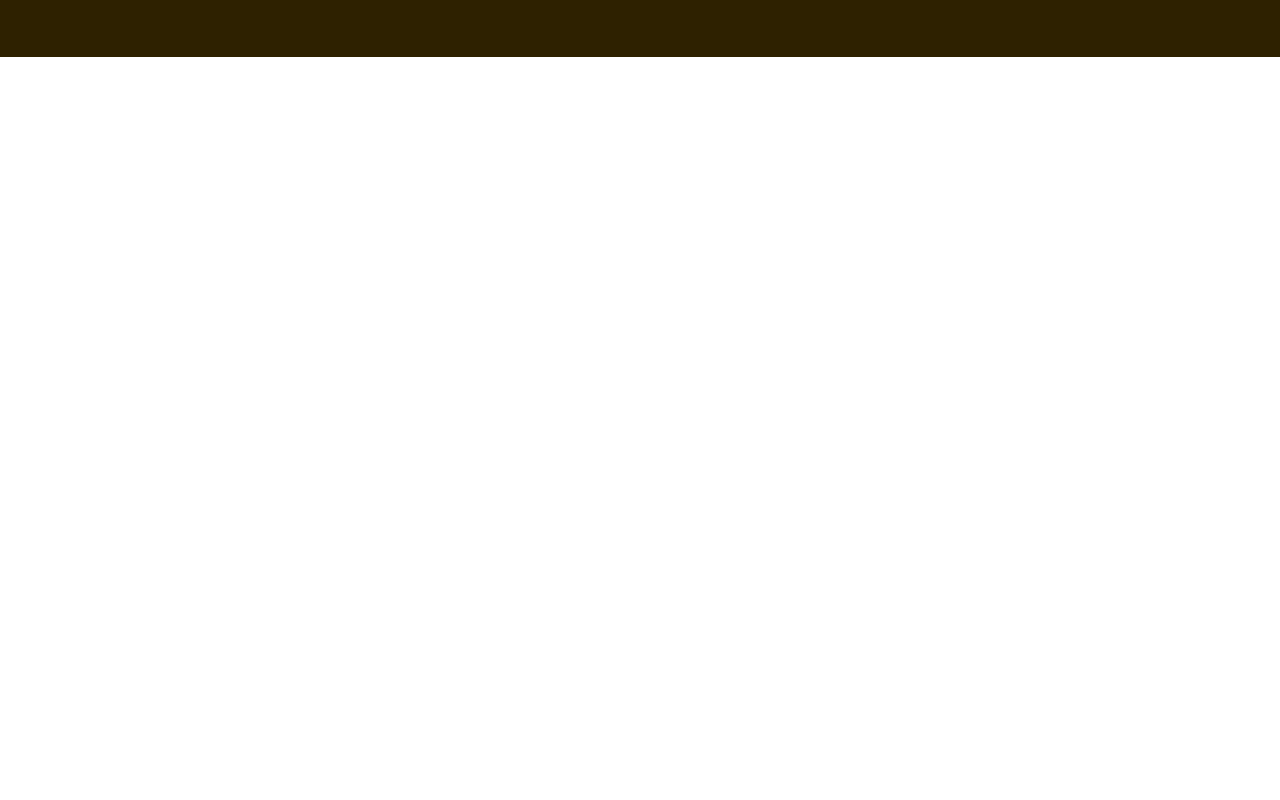
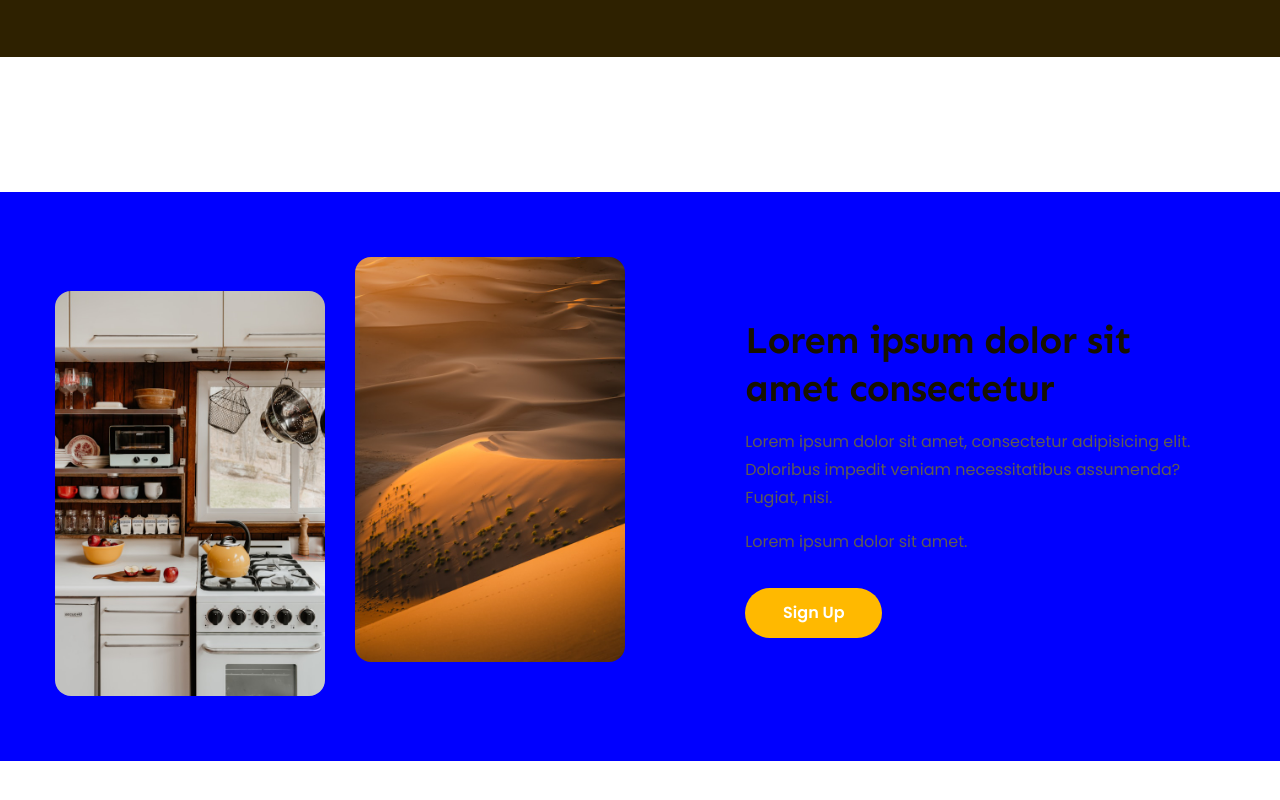
Before and after one commit to daivix/figma-to-html, a plain HTML site: page index.html in a window 1280 px wide. Shown: the part 2349-3149 px from the top of the page. Drawn offline with Linux system fonts and the light colour scheme.

Commit message:
P10 Code Features 1

```diff
--- a/assets/css/style.css
+++ b/assets/css/style.css
@@ -515,3 +515,54 @@ a {
     font-style: italic;
     line-height: 1.54;
 }
+
+
+/* ===================Feature */
+
+.features {
+    margin-top: 135px;
+    padding: 65px 0;
+    background: blue;
+}
+
+.features .body {
+    display: flex;
+    justify-content: space-between;
+}
+
+.features .images {
+    display: flex;
+    gap: 30px;
+}
+
+.features .images img {
+    width: 270px;
+    height: 405px;
+    object-fit: cover;
+    border-radius: 16px;
+}
+
+.features .lower {
+    margin-top: 34px;
+}
+
+.features .content {
+    width: 41%;
+    display: flex;
+    flex-direction: column;
+    justify-content: center;
+}
+
+.features .desc {
+    margin-top: 16px;
+    color: #5f5b53;
+    font-size: 1.6rem;
+    line-height: 1.75;
+}
+
+.features .cta-btn {
+    margin-top: 32px;
+    width: 137px;
+    height: 50px;
+    background: var(--primary--color);
+}
--- a/index.html
+++ b/index.html
@@ -298,7 +298,28 @@
             </div>
           </div>
 
+          <!--Features  -->
+          <div class="features">
+            <div class="main-content">
+                <!-- .body>.images>img*2^.content -->
+                <div class="body">
+                    <div class="images">
+                        <img class="lower" src="./assets/img/learn1.jpg" alt="">
+                        <img src="./assets/img/learn2.jpg" alt="">
+                    </div>
 
+                    <div class="content">
+                        <h2 class="heading-lv2">Lorem ipsum dolor sit amet consectetur</h2>
+                        <p class="desc">Lorem ipsum dolor sit amet, consectetur adipisicing elit. Doloribus impedit veniam necessitatibus assumenda? Fugiat, nisi.</p>
+                        <p class="desc">Lorem ipsum dolor sit amet. </p>
+                        <a href="#!" class="btn cta-btn">Sign Up</a>
+                    </div>
+                </div>
+
+
+
+            </div>
+          </div>
     </div>
 
 </body>
```
Also changed, not shown: assets/img/learn1.jpg (added), assets/img/learn2.jpg (added).
